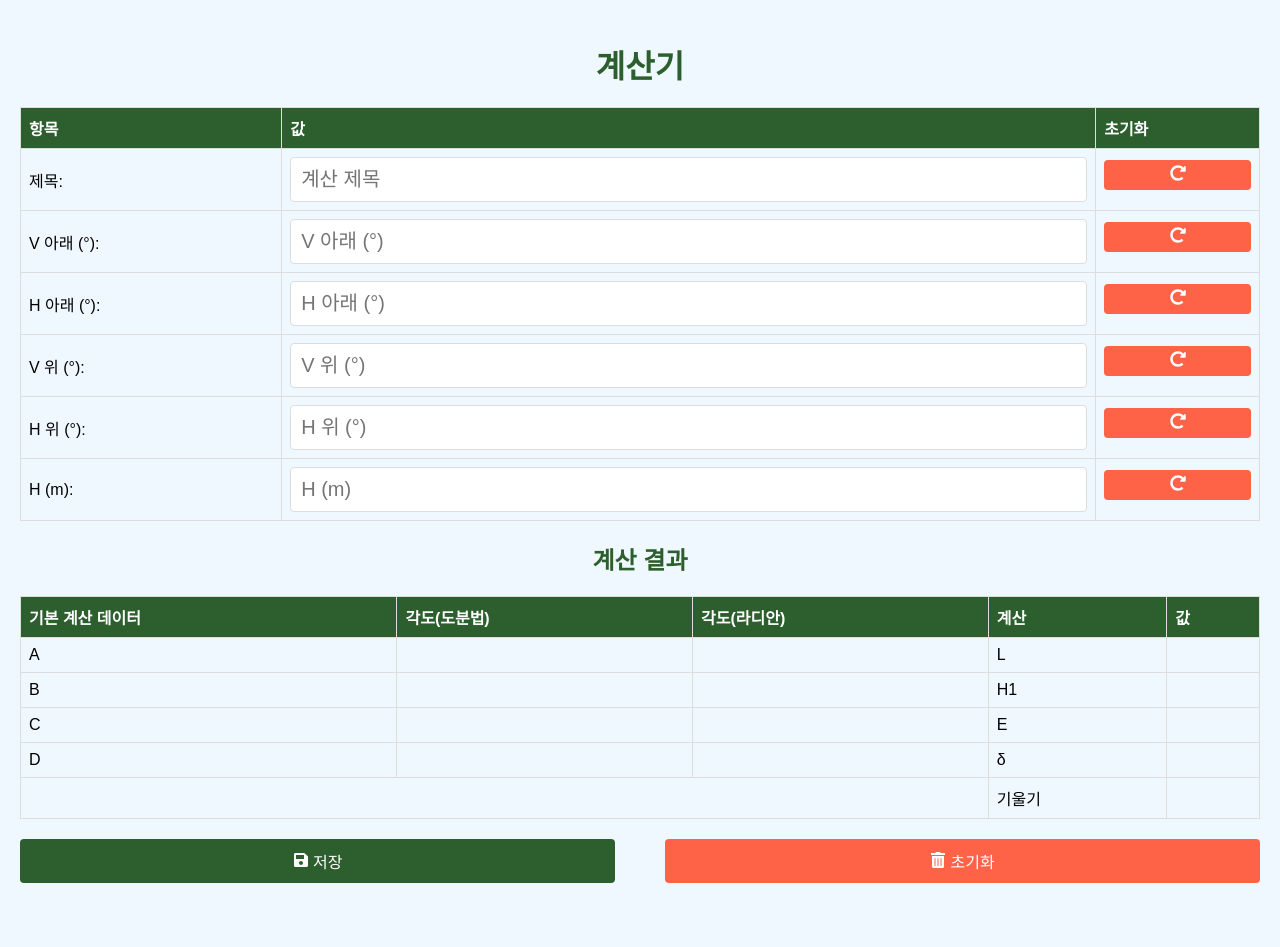
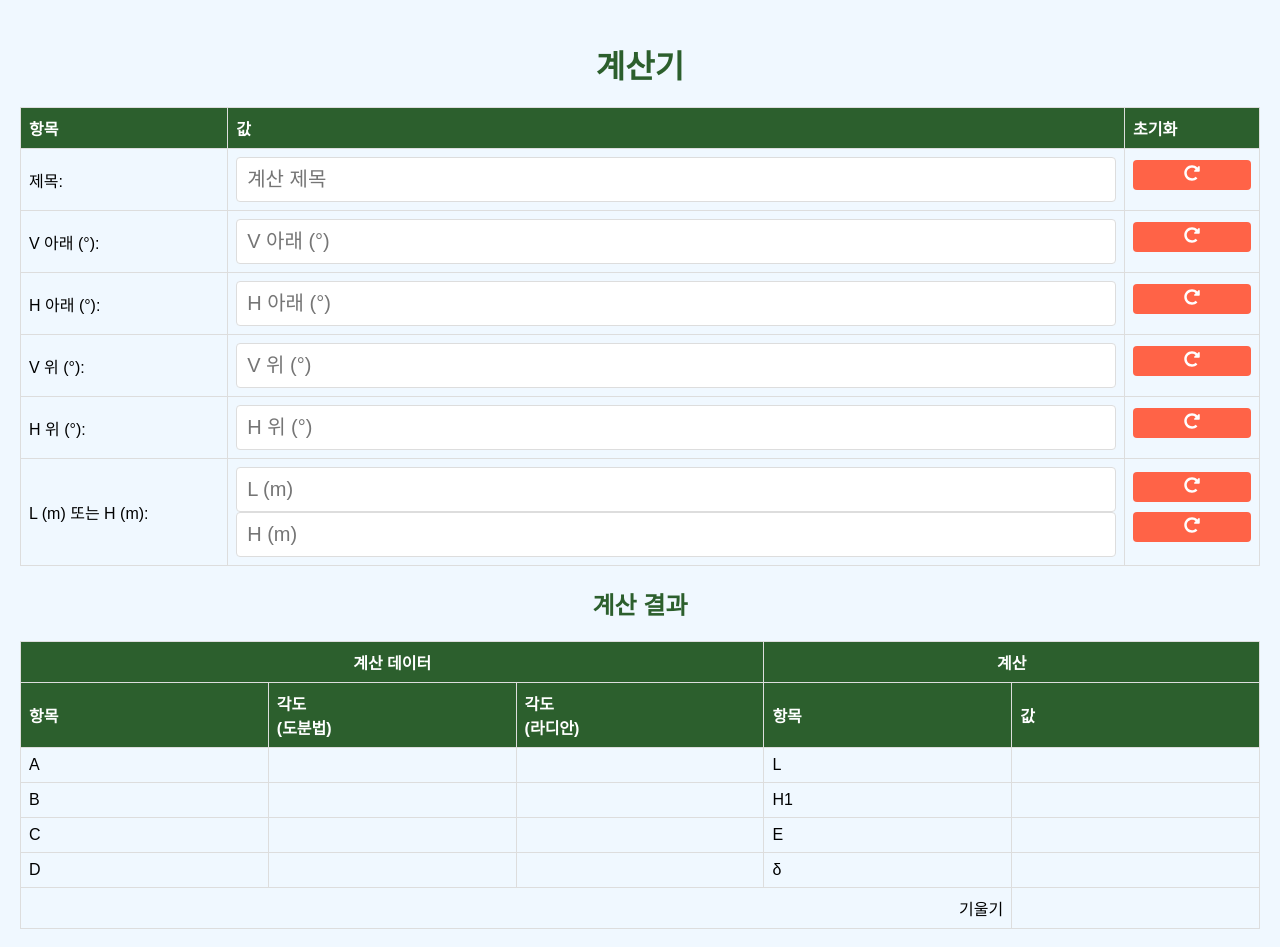
Before and after one commit to createogu/slope-calc, a Next.js app: page /dashboard in a window 1280 px wide. Shown: the top 947 px of the page. Before the commit the page ends 913 px from the top, so only its background shows below. Built offline with nearby package versions, Linux system fonts and the light colour scheme; no server answers; sample sign-in values are in the browser's storage.

Commit message:
내용 적기 귀찮다

```diff
--- a/src/pages/dashboard.js
+++ b/src/pages/dashboard.js
@@ -14,6 +14,7 @@ export default function Dashboard() {
   const [V_위, setV_위] = useState('');
   const [H_위, setH_위] = useState('');
   const [H, setH] = useState('');
+  const [L, setL] = useState('');
   const [result, setResult] = useState({});
   const [basicData, setBasicData] = useState({});
   const router = useRouter();
@@ -22,7 +23,7 @@ export default function Dashboard() {
     const V_아래_calculated = V_아래 ? Math.abs((V_아래 <= 180 ? 90 - V_아래 : 270 - V_아래).toFixed(4)) : '';
     const V_위_calculated = V_위 ? Math.abs((V_위 <= 180 ? 90 - V_위 : 270 - V_위).toFixed(4)) : '';
 
-    if (V_아래 && V_위) {
+    if (V_아래 && V_위 && (H || L)) {
       const A = (V_위_calculated - V_아래_calculated).toFixed(4);
       const B = V_아래_calculated;
       const C = V_위_calculated;
@@ -35,19 +36,23 @@ export default function Dashboard() {
 
       setBasicData({ A, B, C, D, A_rad, B_rad, C_rad, D_rad });
 
-      const L = (H / (Math.tan(C_rad) - Math.tan(B_rad))).toFixed(4);
-      const H1 = (L * Math.tan(C_rad)).toFixed(4);
-      const E = (Math.sqrt(L ** 2 + H1 ** 2)).toFixed(4);
+      let calculatedL = L;
+      if (!L) {
+        calculatedL = (H / (Math.tan(C_rad) - Math.tan(B_rad))).toFixed(4);
+      }
+
+      const H1 = (calculatedL * Math.tan(C_rad)).toFixed(4);
+      const E = (Math.sqrt(calculatedL ** 2 + H1 ** 2)).toFixed(4);
       const delta = (E * Math.tan(D_rad)).toFixed(4);
       const slope = (delta / H1).toFixed(4);
 
-      setResult({ L, H1, E, delta, slope });
+      setResult({ L: calculatedL, H1, E, delta, slope });
     }
   };
 
   useEffect(() => {
     calculateValues();
-  }, [V_아래, H_아래, V_위, H_위, H]);
+  }, [V_아래, H_아래, V_위, H_위, H, L]);
 
   if (loading) {
     return <div>Loading...</div>;
@@ -62,7 +67,7 @@ export default function Dashboard() {
     const data = {
       title,
       date: new Date().toISOString(),
-      V_아래, H_아래, V_위, H_위, H,
+      V_아래, H_아래, V_위, H_위, H, L,
       ...basicData,
       ...result
     };
@@ -82,6 +87,7 @@ export default function Dashboard() {
     setV_위('');
     setH_위('');
     setH('');
+    setL('');
     setResult({});
     setBasicData({});
   };
@@ -183,18 +189,36 @@ export default function Dashboard() {
               </td>
             </tr>
             <tr>
-              <td>H (m):</td>
+              <td>L (m) 또는 H (m):</td>
               <td>
                 <input
                   type="number"
+                  value={L}
+                  onChange={(e) => {
+                    setL(e.target.value);
+                    if (e.target.value) {
+                      setH('');
+                    }
+                  }}
+                  placeholder="L (m)"
+                  step="0.01"
+                />
+                <input
+                  type="number"
                   value={H}
-                  onChange={(e) => setH(e.target.value)}
+                  onChange={(e) => {
+                    setH(e.target.value);
+                    if (e.target.value) {
+                      setL('');
+                    }
+                  }}
                   placeholder="H (m)"
                   step="0.01"
-                  required
+                  disabled={L} // L값이 있을 때 비활성화
                 />
               </td>
               <td>
+                <button onClick={handleFieldReset(setL)} className={styles.resetButton}><FaRedoAlt /></button>
                 <button onClick={handleFieldReset(setH)} className={styles.resetButton}><FaRedoAlt /></button>
               </td>
             </tr>
@@ -207,10 +231,14 @@ export default function Dashboard() {
           <table className={styles.resultTable}>
             <thead>
               <tr>
-      <th>기본 계산 데이터</th>
-      <th>각도(도분법)</th>
-      <th>각도(라디안)</th>
-      <th>계산</th>
+                <th colSpan="3">계산 데이터</th>
+                <th colSpan="2">계산</th>
+              </tr>
+              <tr>
+                <th>항목</th>
+                <th>각도<br/>(도분법)</th>
+                <th>각도<br/>(라디안)</th>
+                <th>항목</th>
                 <th>값</th>
               </tr>
             </thead>
@@ -244,13 +272,11 @@ export default function Dashboard() {
                 <td>{result.delta}</td>
               </tr>
               <tr>
-      <td colSpan="3"></td>
-      <td>기울기</td>
+                <td colSpan="4" className={styles.rightAlign}>기울기</td>
                 <td>{result.slope}</td>
               </tr>
             </tbody>
           </table>
-
         </div>
       </div>
       <div className={styles.actionButtons}>
--- a/src/pages/dashboard.module.css
+++ b/src/pages/dashboard.module.css
@@ -22,6 +22,22 @@
 .inputTable th, .resultTable th {
   background-color: #2c5f2d;
   color: white;
+}
+
+.resultTable th[colspan="3"], .resultTable th[colspan="2"] {
+  text-align: center;
+}
+
+.resultTable th, .resultTable td {
+  text-align: left;
+}
+
+.resultTable td {
+  width: 20%; /* 동일한 비중으로 배치 */
+}
+
+.resultTable .rightAlign {
+  text-align: right;
 }
 
 .calculatedValue {
```
Lines whose indentation alone changed are shown as unchanged.
